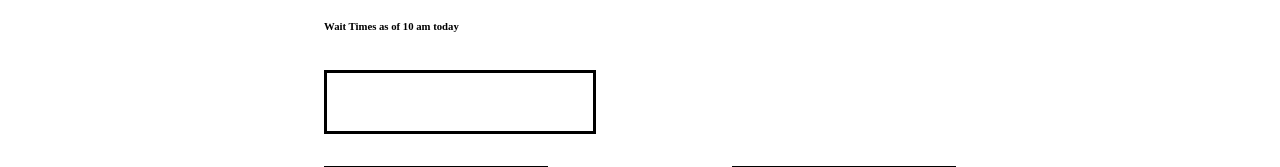
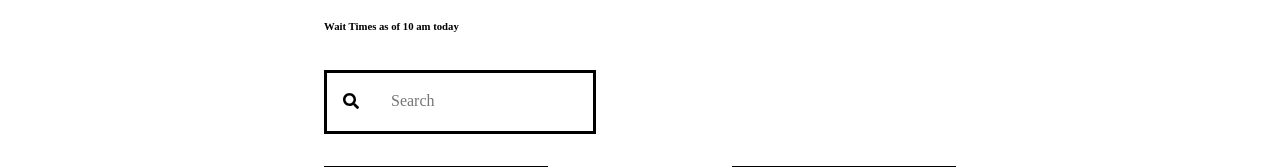
Before and after one commit to azlyth/covid-19-dashboard, a React (Create React App) app: page / in a window 1280 px wide. Shown: the part 183-350 px from the top of the page. Built offline with nearby package versions, Linux system fonts and the light colour scheme; a web font is replaced by a local one.

Commit message:
Add icon and text inside seearch bar

```diff
--- a/package.json
+++ b/package.json
@@ -3,6 +3,9 @@
   "version": "0.1.0",
   "private": true,
   "dependencies": {
+    "@fortawesome/fontawesome-svg-core": "^1.2.34",
+    "@fortawesome/free-solid-svg-icons": "^5.15.2",
+    "@fortawesome/react-fontawesome": "^0.1.14",
     "@testing-library/jest-dom": "^5.11.4",
     "@testing-library/react": "^11.1.0",
     "@testing-library/user-event": "^12.1.10",
--- a/src/components/SearchBar.css
+++ b/src/components/SearchBar.css
@@ -5,4 +5,18 @@
   height: 4em;
   margin-top: 2em;
   margin-bottom: 1em;
+  display: flex;
+  align-items: center;
+  justify-content: space-between;
 }
+
+.searchIconContainer {
+  padding: 1em;
+}
+
+.searchInputContainer input {
+  border: none;
+}
+.searchInputContainer input:focus {
+  outline: none;
+}
--- a/src/components/SearchBar.js
+++ b/src/components/SearchBar.js
@@ -1,4 +1,6 @@
 import React from 'react';
+import { FontAwesomeIcon } from '@fortawesome/react-fontawesome'
+import { faSearch} from '@fortawesome/free-solid-svg-icons'
 import './SearchBar.css';
 
 class SearchBar extends React.Component {
@@ -9,6 +11,12 @@ class SearchBar extends React.Component {
   render() {
     return(
       <div className='searchBar'>
+        <div className='searchIconContainer'>
+          <FontAwesomeIcon icon={faSearch} />
+        </div>
+        <div className='searchInputContainer'>
+          <input type='text' placeholder='Search'></input>
+        </div>
       </div>
     );
   }
--- a/src/index.css
+++ b/src/index.css
@@ -1,2 +1,21 @@
 @import url("https://fonts.googleapis.com/css2?family=Fjalla+One&display=swap");
 @import url("https://fonts.googleapis.com/css2?family=DM+Mono:wght@300&display=swap");
+
+/* Forms
+========================================================================== */
+
+/**
+* 1. Change the font styles in all browsers.
+* 2. Remove the margin in Firefox and Safari.
+*/
+
+button,
+input,
+optgroup,
+select,
+textarea {
+  font-family: inherit; /* 1 */
+  font-size: 100%; /* 1 */
+  line-height: 1.3; /* 1 */
+  margin: 0; /* 2 */
+}
```
Also changed, not shown: 1 other file (tests, documents, lock files or other folders).
